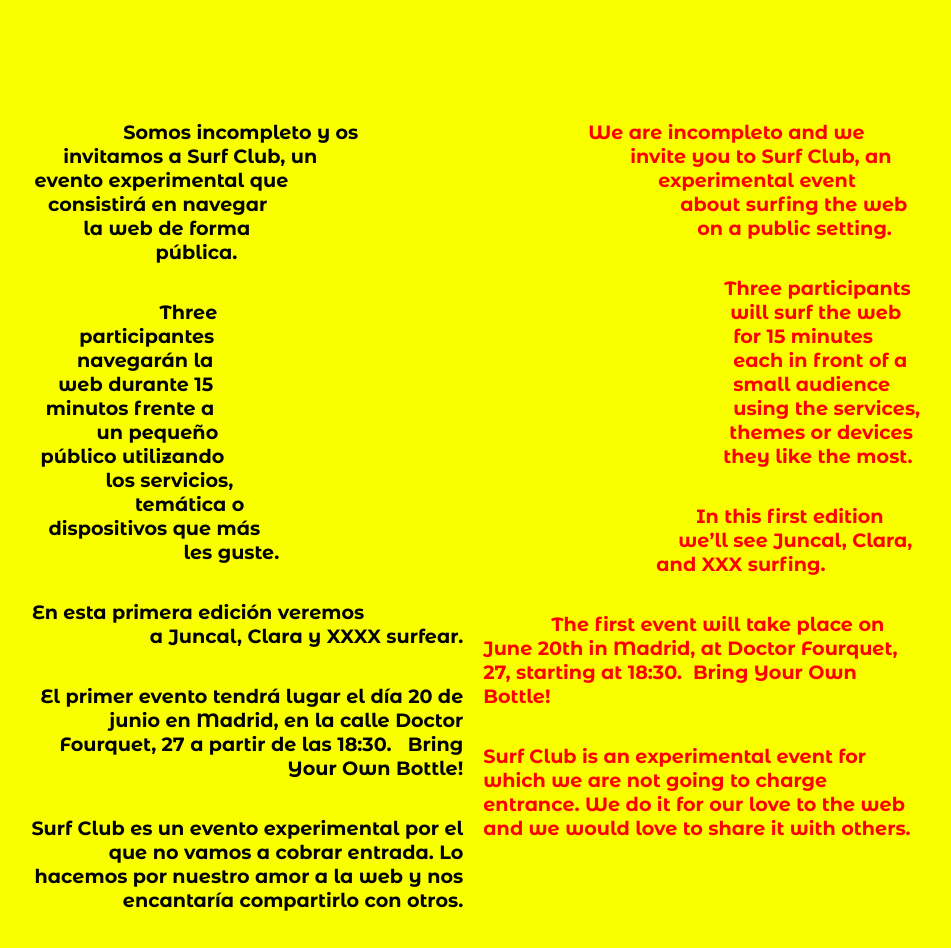
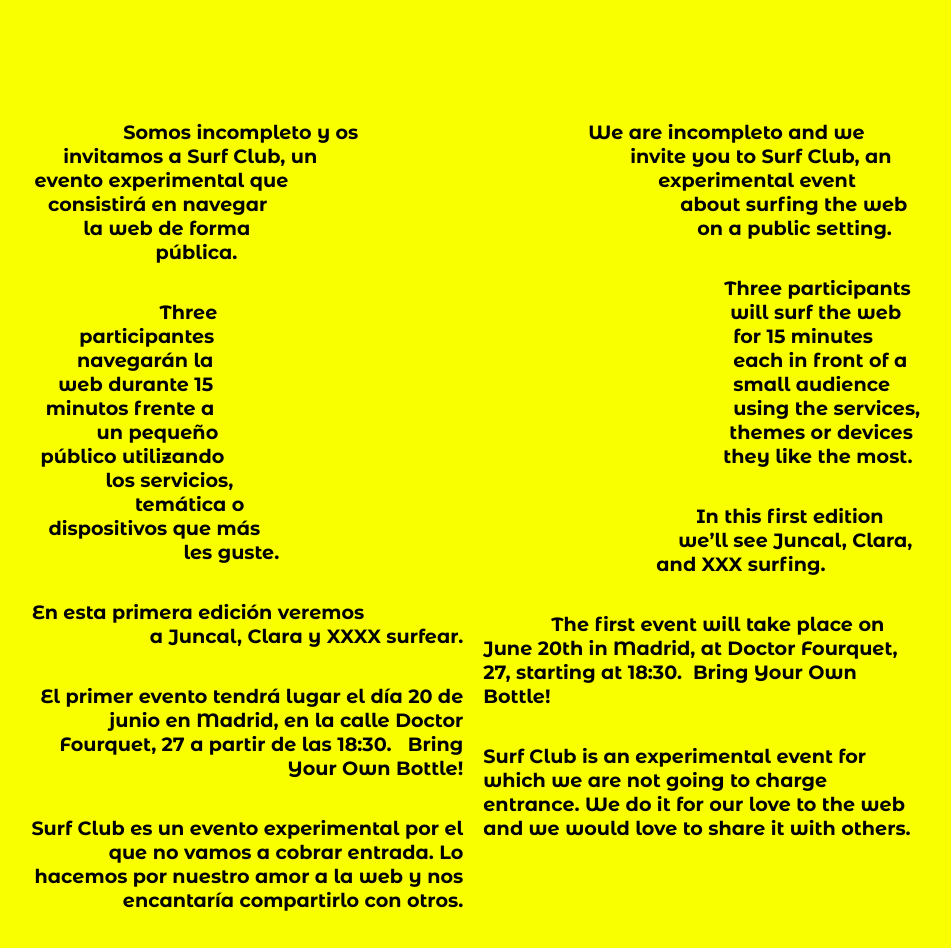
Before and after one commit to incompleto/surfclub, a website built with Parcel: page src/index.html in a window 1280 px wide. Shown: the whole page, without its empty margins (159-1110 px from the left). Built offline with nearby package versions, Linux system fonts and the light colour scheme; a script that the page names is missing.

Commit message:
Set right weight

```diff
--- a/src/style.css
+++ b/src/style.css
@@ -69,14 +69,13 @@ canvas:active {
 
 .Text {
   font-family: 'Montserrat Alternates', sans-serif;
-  /*font-weight: 700;*/
+  font-weight: 700;
   font-size: 1.2em;
   text-align: right;
   margin-right: 10px;
 }
 .Text:last-child {
   text-align: left;
-  color: red;
   margin-left: 10px;
 }
 .Text strong {
```
